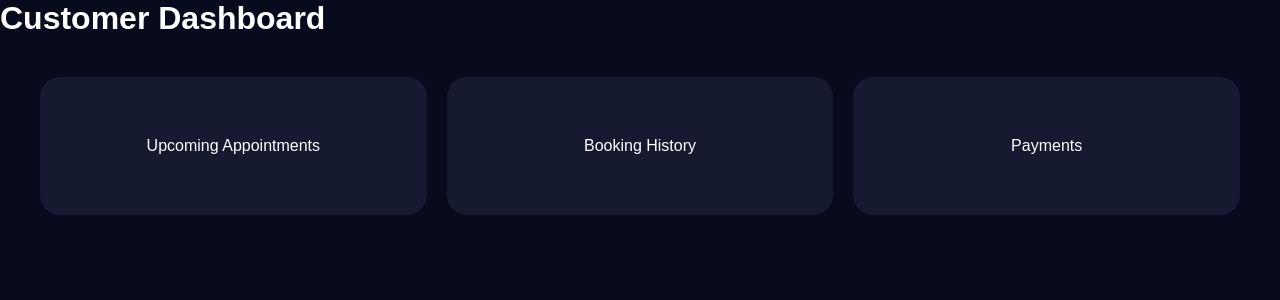
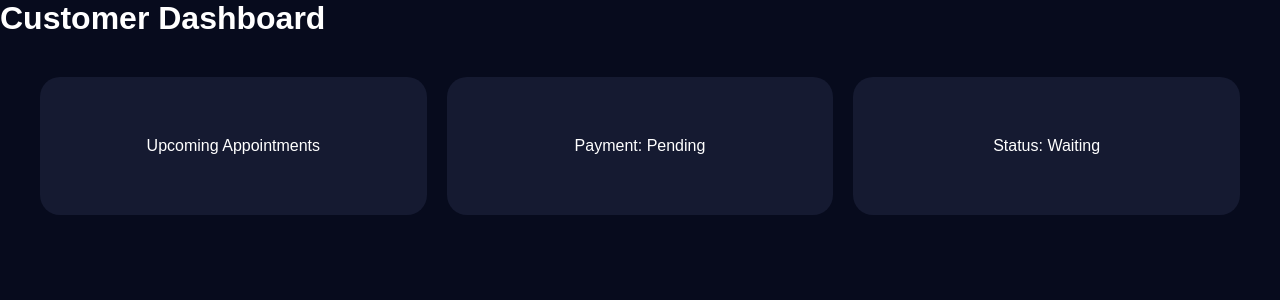
Before and after one commit to sowmiyasann/peplum-home-services, a Django app: template templates/customer-dashboard.html in a window 1280 px wide. Shown: the top 300 px of the page. Run offline with Django 3.2, Linux system fonts and the light colour scheme; the template is opened without the code that fills it, so the values that code supplies are empty.

Commit message:
Update customer-dashboard.html

```diff
--- a/templates/customer-dashboard.html
+++ b/templates/customer-dashboard.html
@@ -4,7 +4,8 @@
 
 <head>
 
-<link rel="stylesheet"
+<link
+rel="stylesheet"
 href="/static/css/style.css">
 
 </head>
@@ -27,13 +28,15 @@ Upcoming Appointments
 
 <div class="box">
 
-Booking History
+Payment:
+Pending
 
 </div>
 
 <div class="box">
 
-Payments
+Status:
+Waiting
 
 </div>
 
```
